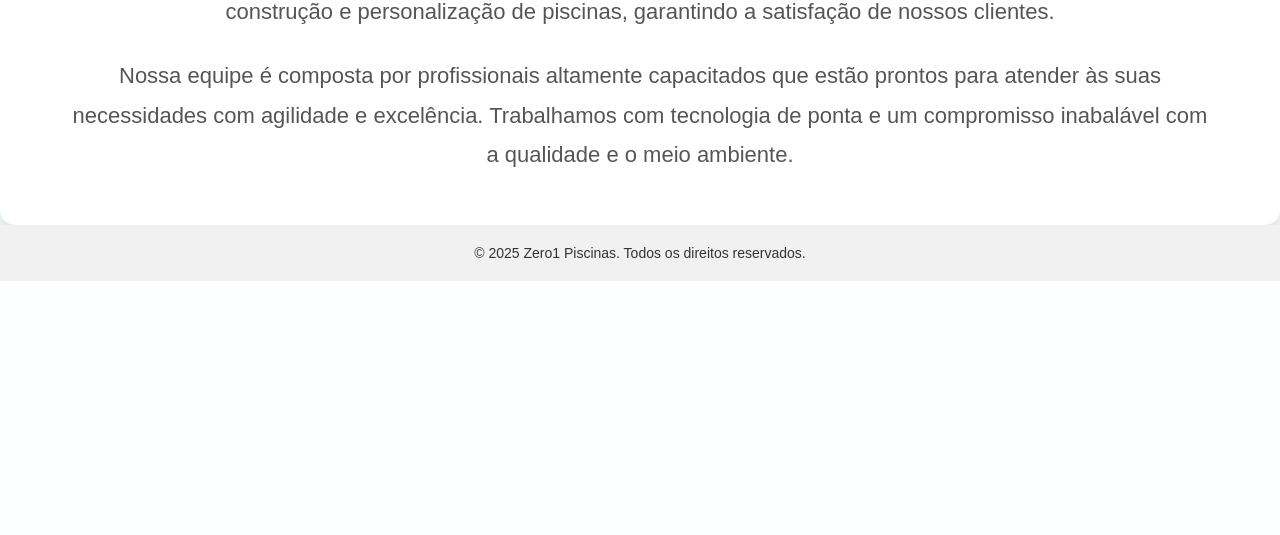
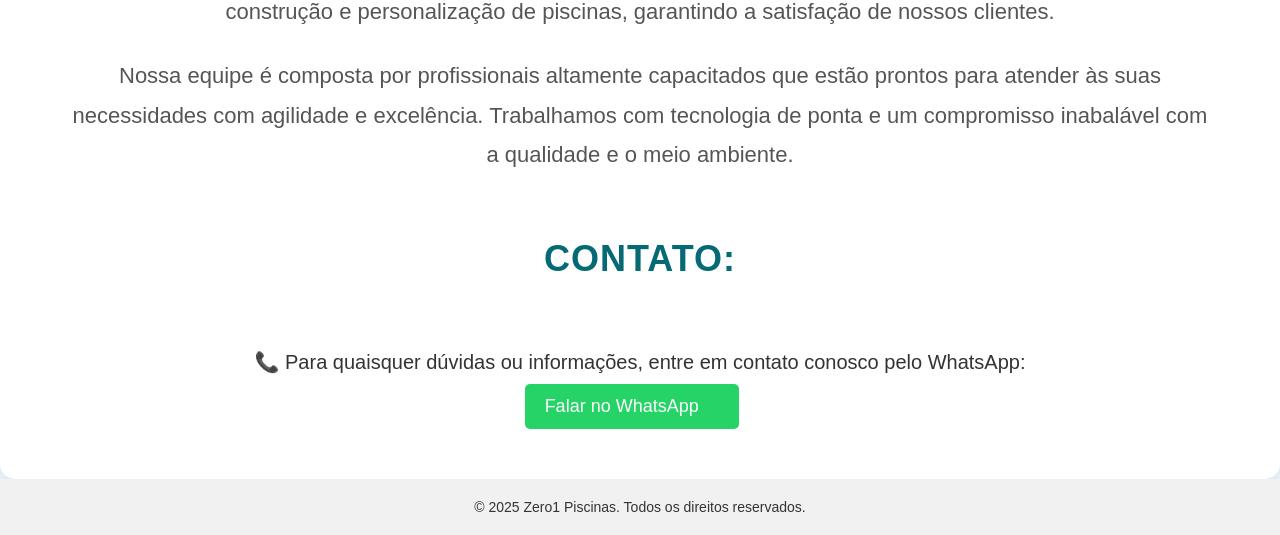
Before and after one commit to gabrielaandradb/Zero1Piscinas, a PHP site: page / in a window 1280 px wide. Shown: the part 2071-2606 px from the top of the page. Before the commit the page ends 2352 px from the top, so only its background shows below. Run offline with PHP 8.4, Linux system fonts and the light colour scheme.

Commit message:
whatsapp

```diff
--- a/Pagamento.php
+++ b/Pagamento.php
@@ -2,7 +2,6 @@
 session_start();
 require_once 'Conexao.php';
 
-// Verifica se o usuário está logado
 if (!isset($_SESSION['ClassUsuarios']['id'])) {
     header('Location: LoginCadastro.php');
     exit;
@@ -10,7 +9,6 @@ if (!isset($_SESSION['ClassUsuarios']['id'])) {
 
 $usuarioId = $_SESSION['ClassUsuarios']['id'];
 
-// Conexão com banco de dados
 $conexao = Conexao::getInstance();
 
 // Busca os serviços mais recentes contratados pelo cliente logado
--- a/excluirConta.php
+++ b/excluirConta.php
@@ -22,7 +22,7 @@ if ($_SERVER['REQUEST_METHOD'] === 'POST' && isset($_POST['usuarioId'])) {
         $stmtPiscinas->bindParam(':id', $usuarioId, PDO::PARAM_INT);
         $stmtPiscinas->execute();
 
-        // 2. Excluir solicitações relacionadas ao cliente (ajuste o nome da tabela/coluna se necessário)
+        // 2. Excluir solicitações relacionadas ao cliente
         $sqlSolicitacoes = "DELETE FROM solicitacoes WHERE cliente_id = :id";
         $stmtSolicitacoes = $conexao->prepare($sqlSolicitacoes);
         $stmtSolicitacoes->bindParam(':id', $usuarioId, PDO::PARAM_INT);
--- a/index.php
+++ b/index.php
@@ -294,6 +294,28 @@ $usuario = isset($_SESSION['ClassUsuarios']) ? $_SESSION['ClassUsuarios'] : null
             margin-left: 10px;
         }
 
+        .whatsapp-container {
+            text-align: center;
+            margin-top: 50px;
+            font-family: Arial, sans-serif;
+            font-size: 20px;
+        }
+
+        .whatsapp-container a {
+            display: inline-block;
+            background-color: #25D366;
+            color: white;
+            padding: 12px 20px;
+            border-radius: 5px;
+            text-decoration: none;
+            font-size: 18px;
+            margin-top: 10px;
+        }
+
+        .whatsapp-container a:hover {
+            background-color: #1ebd5a;
+        }
+
     </style>
 </head>
 <body>
@@ -316,6 +338,7 @@ $usuario = isset($_SESSION['ClassUsuarios']) ? $_SESSION['ClassUsuarios'] : null
                 <li><a href="index.php#servicos">Serviços</a></li>
                 <li><a href="index.php#precos">Preços</a></li>
                 <li><a href="index.php#quem-somos">Sobre nós</a></li>
+                <li><a href="index.php#contato">Contato</a></li>
                 <?php if ($usuario): ?>
                     <li><a href="Clientes.php">Meu Perfil</a></li>
                 <?php else: ?>
@@ -440,8 +463,18 @@ $usuario = isset($_SESSION['ClassUsuarios']) ? $_SESSION['ClassUsuarios'] : null
                     suas necessidades com agilidade e excelência. Trabalhamos com tecnologia de ponta e um compromisso
                     inabalável com a qualidade e o meio ambiente.
                 </p>
+                <br><br>
 
 
+                <div class="contato" id="contato">
+                <h1>Contato:</h1>
+            <!-- Whastapp -->
+                <div class="whatsapp-container">
+                <p>📞 Para quaisquer dúvidas ou informações, entre em contato conosco pelo WhatsApp:</p>
+                <a href="https://wa.me/5561998916927?text=Olá,%20gostaria%20de%20tirar%20uma%20dúvida." target="_blank">
+                Falar no WhatsApp
+               </a>
+              </div>
             </div>
         </div>
     </div>
```
Also changed, not shown: Clientes.php (+35 -0 lines), ResponderSolicitacao.php (+7 -1 lines), acompanharServico.php (+29 -14 lines), editarProfissional.php (+4 -4 lines).
